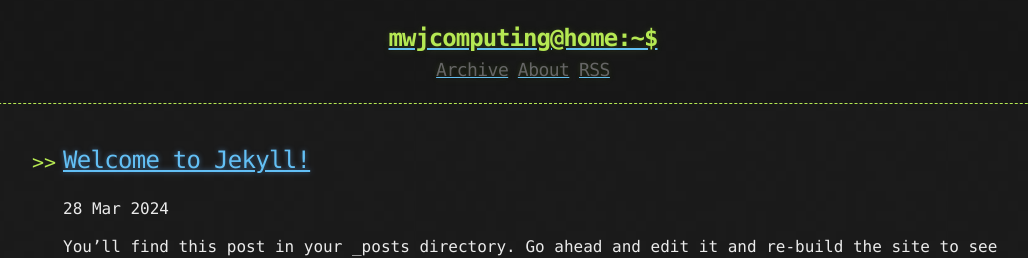
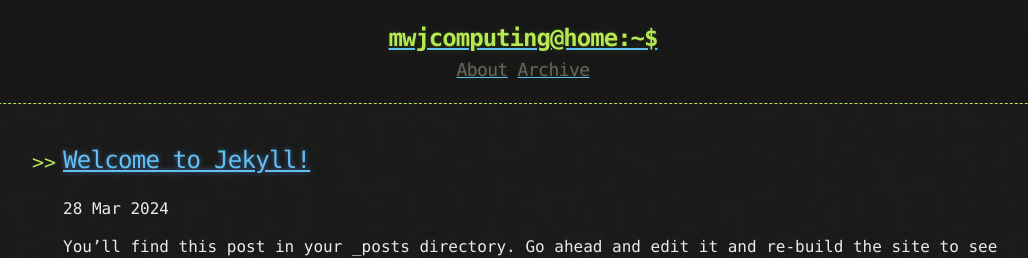
Before and after one commit to mwjcomputing/mwjcomputing.github.io, a Jekyll site: the page built from index.html, in a window 1280 px wide. Shown: the top 258 px of the page, without its empty margins (117-1145 px from the left). Built offline with Jekyll 4.4.1, drawn with Linux system fonts in a browser that asks for light colours; the list of posts is cut into pages by our own code.

Commit message:
Update Links

```diff
--- a/_includes/links.html
+++ b/_includes/links.html
@@ -1,3 +1,2 @@
+<a href="{{ "/about" | prepend: site.baseurl | replace: '//', '/' }}"><h2 class="header-link">About</h2></a>
 <a href="{{ "/archive" | prepend: site.baseurl | replace: '//', '/' }}"><h2 class="header-link">Archive</h2></a>
-<a href="{{ "/about" | prepend: site.baseurl | replace: '//', '/' }}"><h2 class="header-link">About</h2></a>
-<a href="{{ "/atom.xml" | prepend: site.baseurl | replace: '//', '/' }}"><h2 class="header-link">RSS</h2></a>
```
